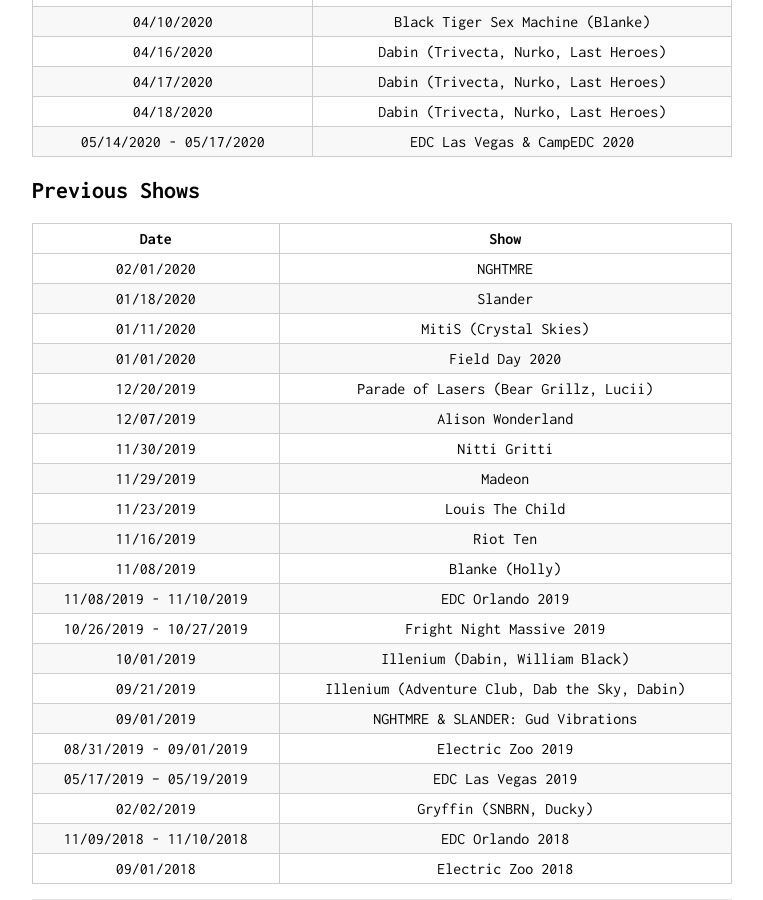
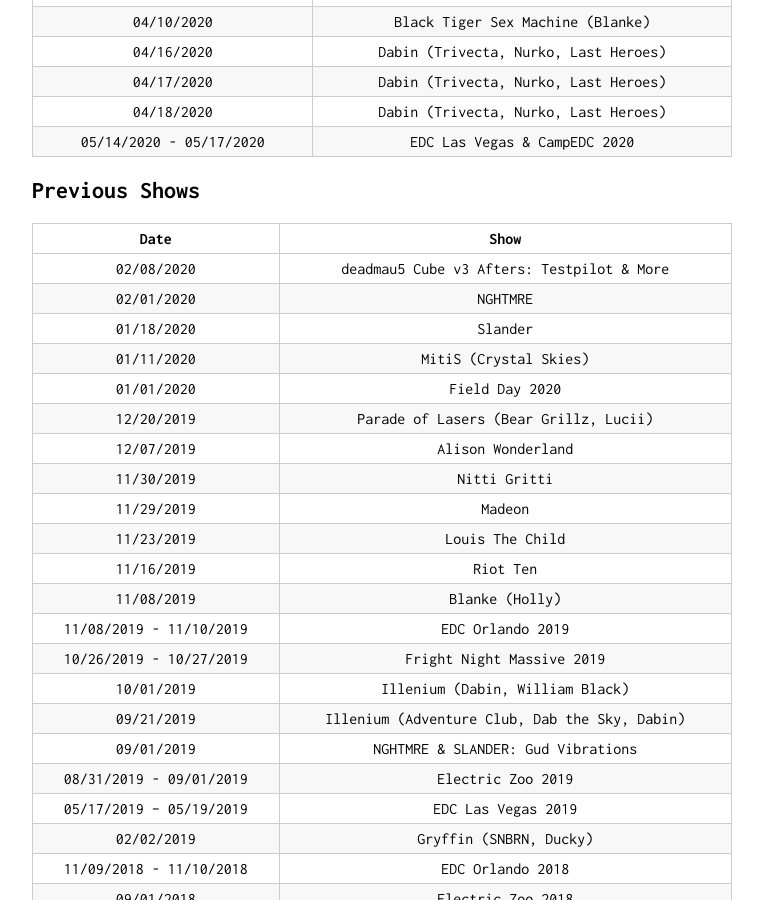
Before and after one commit to mksavic/mksavic.github.io, a Jekyll site: the page built from edm.md, in a window 1280 px wide and 900 px high, scrolled down 592 px. Shown: the whole window, without its empty margins (258-1021 px from the left). Built offline with Jekyll 4.4.1, drawn with Linux system fonts in a browser that asks for light colours; our own code applies the rules of GitHub Pages for plain Markdown files.

Commit message:
update edm.md

```diff
--- a/edm.md
+++ b/edm.md
@@ -34,6 +34,7 @@ is_contact: true
 
 |          Date           |                      Show                      |
 |:-----------------------:|:----------------------------------------------:|
+|       02/08/2020        |   deadmau5 Cube v3 Afters: Testpilot & More    |
 |       02/01/2020        |                    NGHTMRE                     |
 |       01/18/2020        |                    Slander                     |
 |       01/11/2020        |             MitiS (Crystal Skies)              |
```
